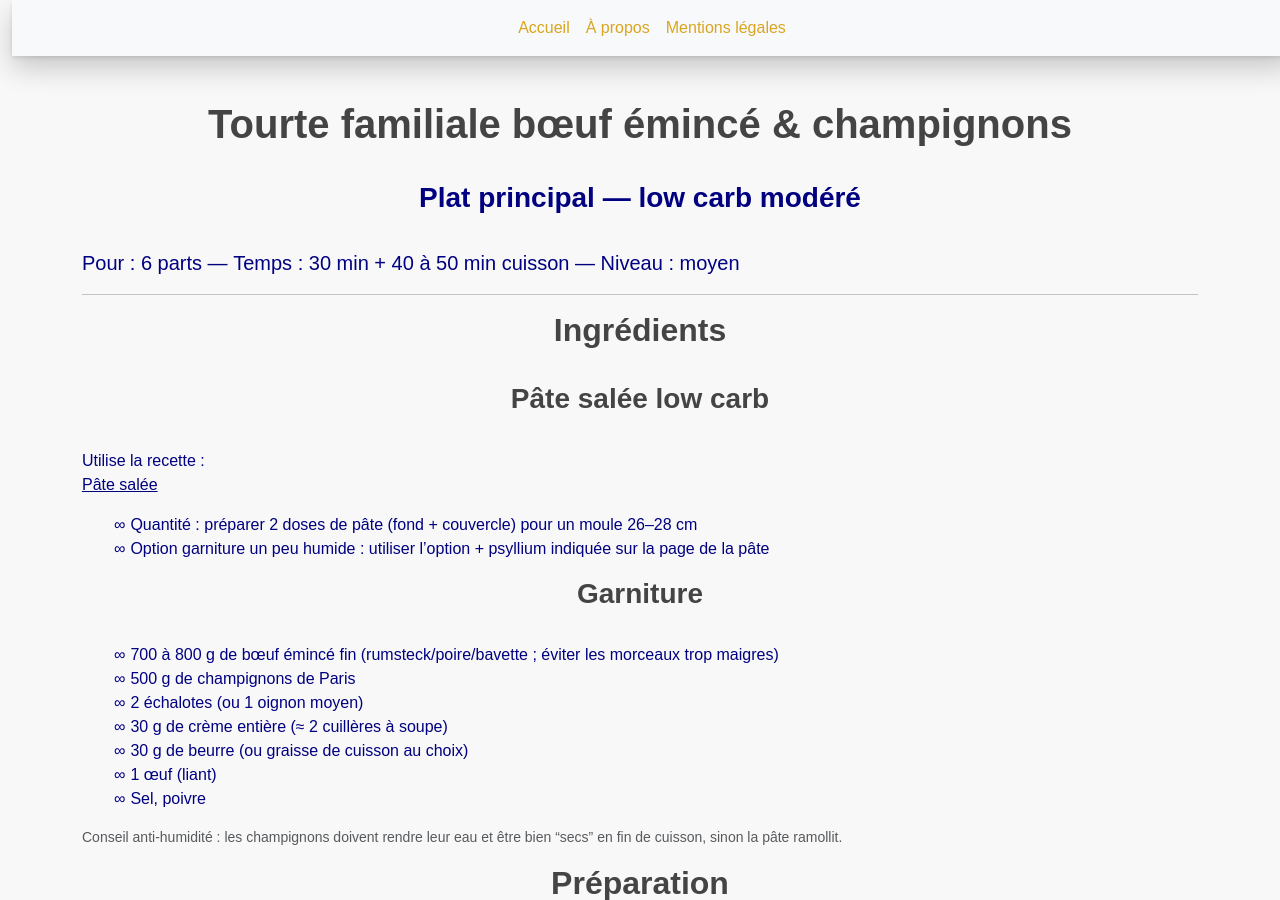
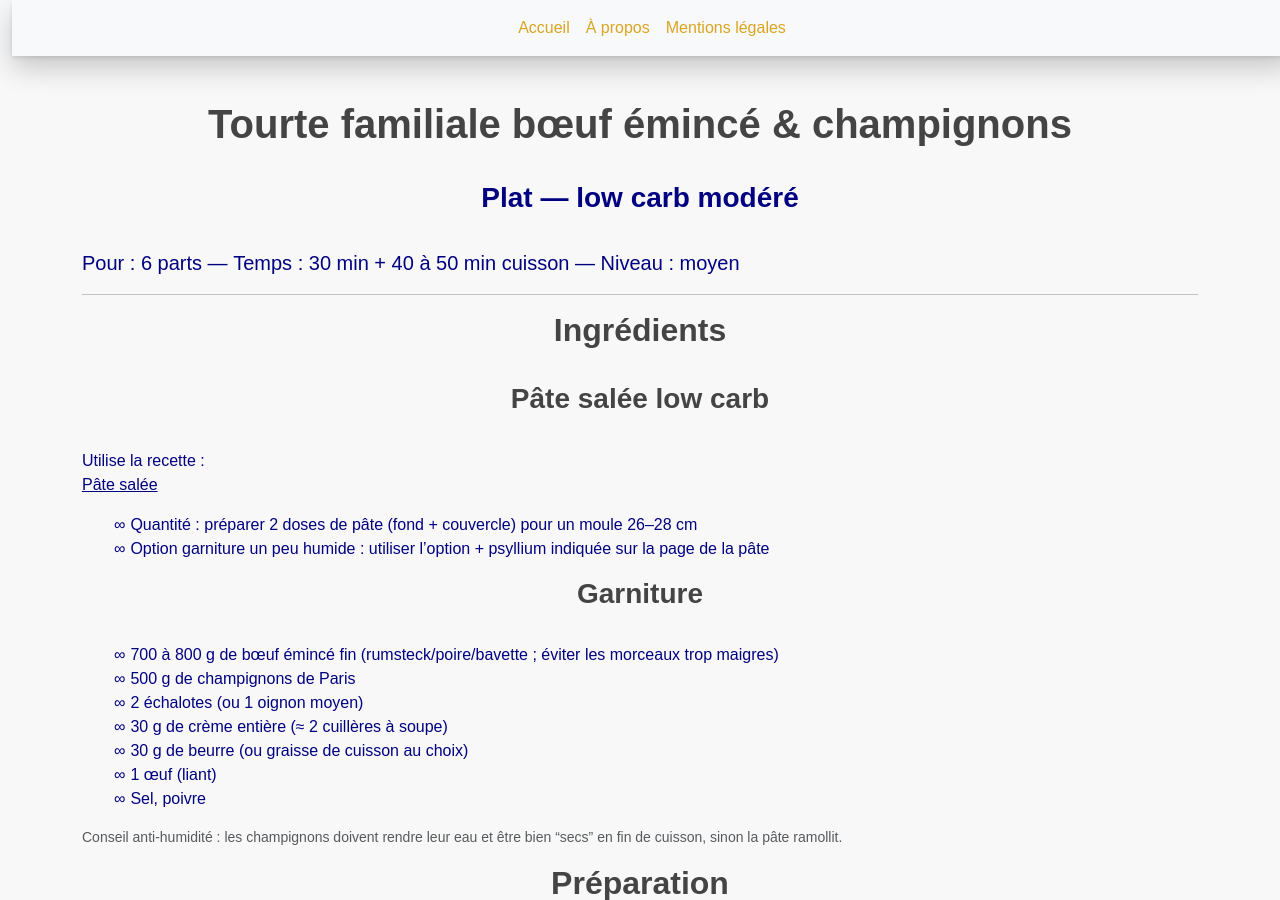
Before and after one commit to laurie-boissay/laurie-boissay.github.io, a Jekyll site: the page built from recettes/tourte-boeuf.html, in a window 1280 px wide and 900 px high. Built offline with Jekyll 4.4.1, drawn with Linux system fonts in a browser that asks for light colours; part of the change alters nothing that is shown.

Commit message:
Update tourte-boeuf.html
index auto

```diff
--- a/recettes/tourte-boeuf.html
+++ b/recettes/tourte-boeuf.html
@@ -3,7 +3,9 @@ layout: recipe
 title: "Tourte familiale bœuf émincé & champignons — Recettes low carb"
 description: "Tourte familiale low carb modéré au bœuf émincé et champignons, avec pâte salée aux amandes & psyllium."
 recipe_title: "Tourte familiale bœuf émincé & champignons"
-recipe_subtitle: "Plat principal — low carb modéré"
+recipe_subtitle: "Plat — low carb modéré"
+recipe_group: "Plat"
+recipe_sort: "Tourte familiale boeuf emince et champignons"
 
 extra_head: |
   <script type="application/ld+json">
```
